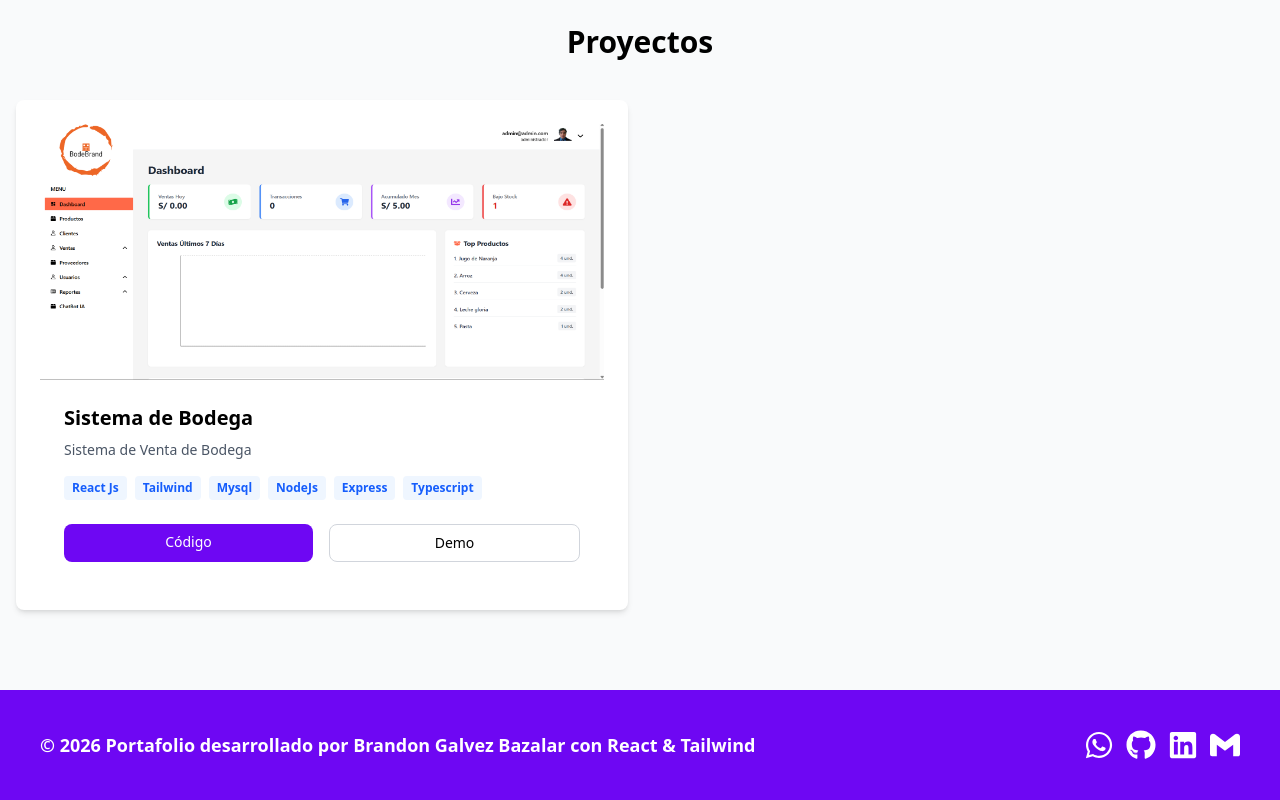
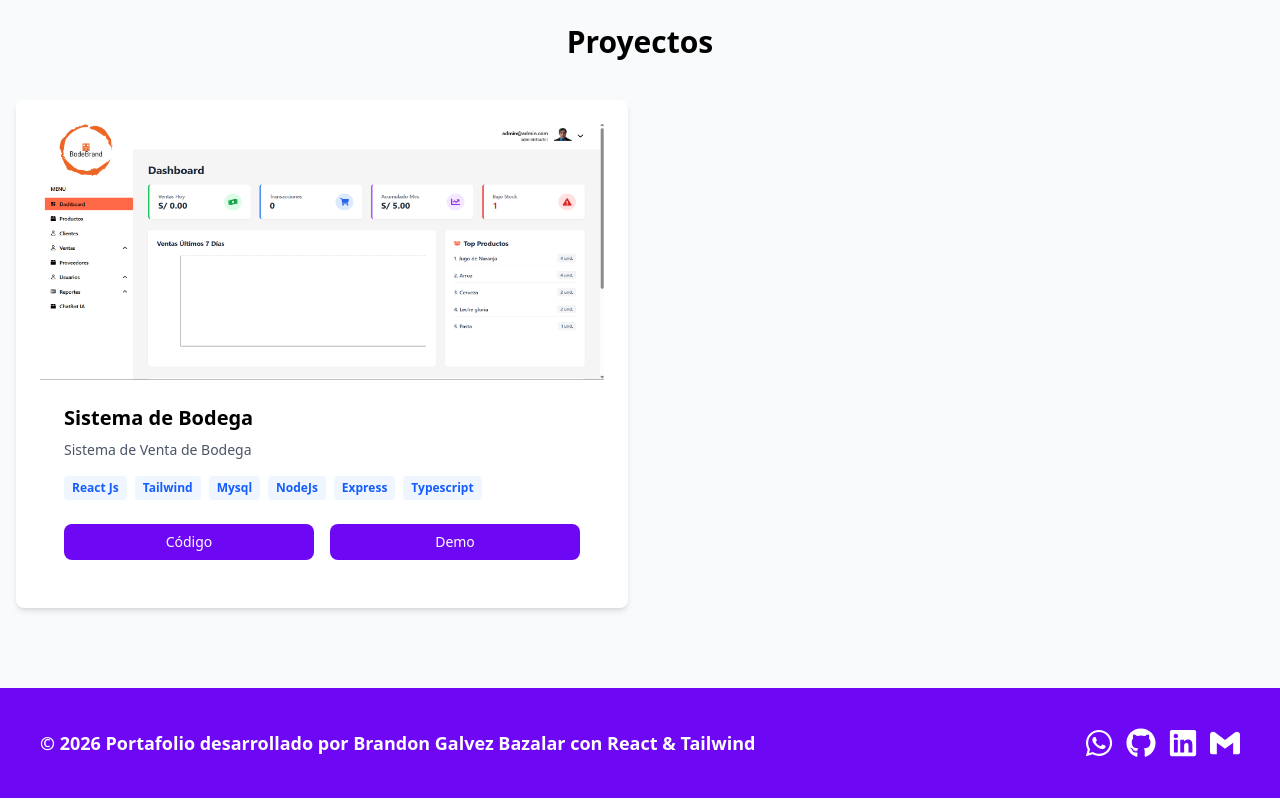
Before and after one commit to bran24/bran24.github.io, a React (Vite) app: page / in a window 1280 px wide. Shown: the part 2896-3696 px from the top of the page. Built offline with nearby package versions, Linux system fonts and the light colour scheme.

Commit message:
demo agregado

```diff
--- a/src/App.jsx
+++ b/src/App.jsx
@@ -13,7 +13,7 @@ function App() {
   const [count, setCount] = useState(0)
 
   return (
-    <><div class="flex flex-col min-h-screen bg-gray-50">
+    <><div className="flex flex-col min-h-screen bg-gray-50">
 
       <Navbar />
 
--- a/src/Componentes/Proyectos.tsx
+++ b/src/Componentes/Proyectos.tsx
@@ -8,11 +8,20 @@ const ProjectCard = () => {
             description: "Sistema de Venta de Bodega",
             image: bodegaweb,
             tags: ["React Js", "Tailwind", "Mysql", "NodeJs", "Express", "Typescript"],
-            github: "https://github.com/bran24/BodegaWebAplicacion.git",
-            demo: "https://tu-demo.com"
+            github: ["https://github.com/bran24/BodegaWebAplicacion.git","https://github.com/bran24/BodegaWebApi"],
+            demo: "https://bodega-web-aplicacion.vercel.app/"
         }
 
     ]
+
+
+    const abrirEnlaces = (enlaces:any) => {
+
+    window.open(enlaces[0], '_blank');
+
+    window.location.href = enlaces[1];
+
+};
 
 
 
@@ -54,12 +63,11 @@ const ProjectCard = () => {
 
                             {/* Botones */}
                             <div className="flex gap-4">
-                                <a href={project.github} className="flex-1 text-center py-2 bg-primary text-white rounded-lg text-sm hover:bg-gray-800 transition">
-                                    Código
-                                </a>
-                                <a href={project.demo} className="flex-1 text-center py-2 border border-gray-300 rounded-lg text-sm hover:bg-gray-50 transition">
-                                    Demo
-                                </a>
+                                <button onClick={ () =>abrirEnlaces(project.github)} className="flex-1 text-center py-2 bg-primary text-white rounded-lg text-sm hover:bg-gray-800 transition"> Código</button>
+                                 <button onClick={ () =>    window.open(project.demo, '_blank') } className="flex-1 text-center py-2 bg-primary text-white rounded-lg text-sm hover:bg-gray-800 transition"> Demo</button>
+
+
+
                             </div>
                         </div>
                     </div>
```
